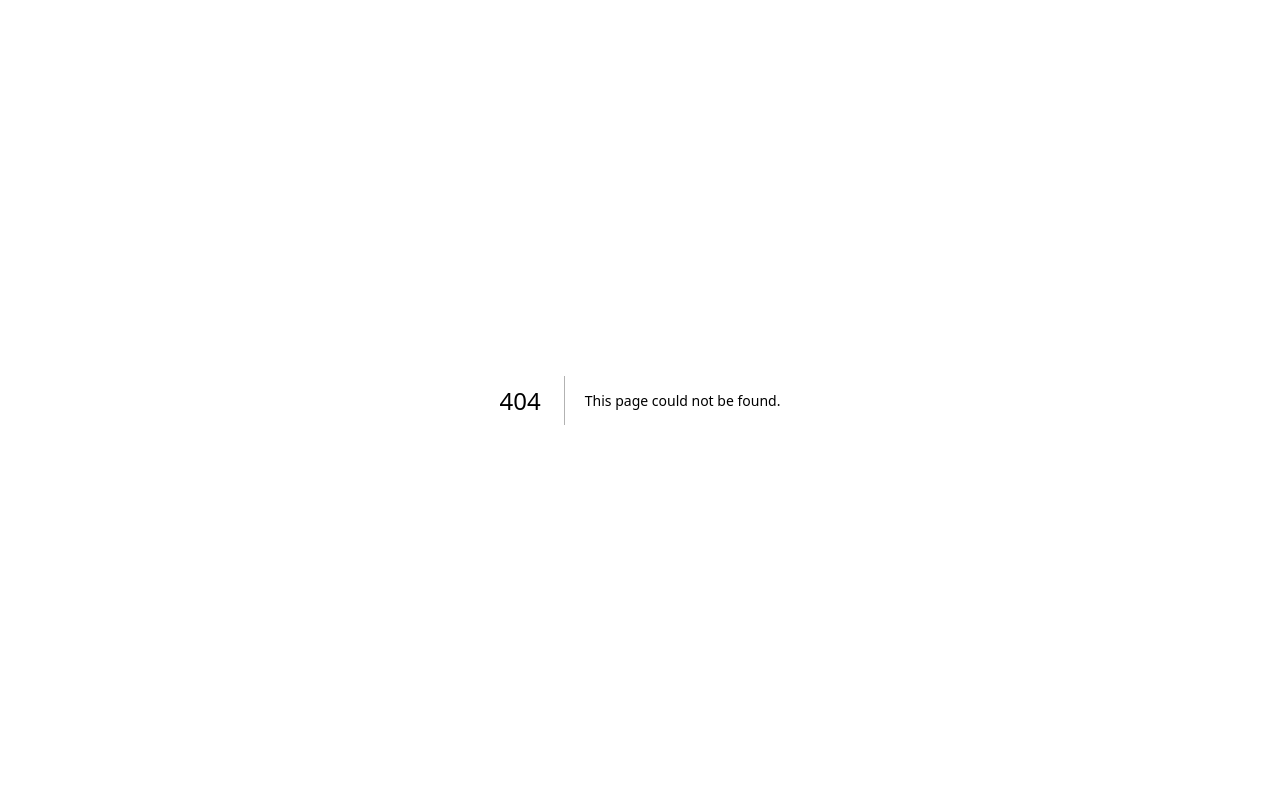
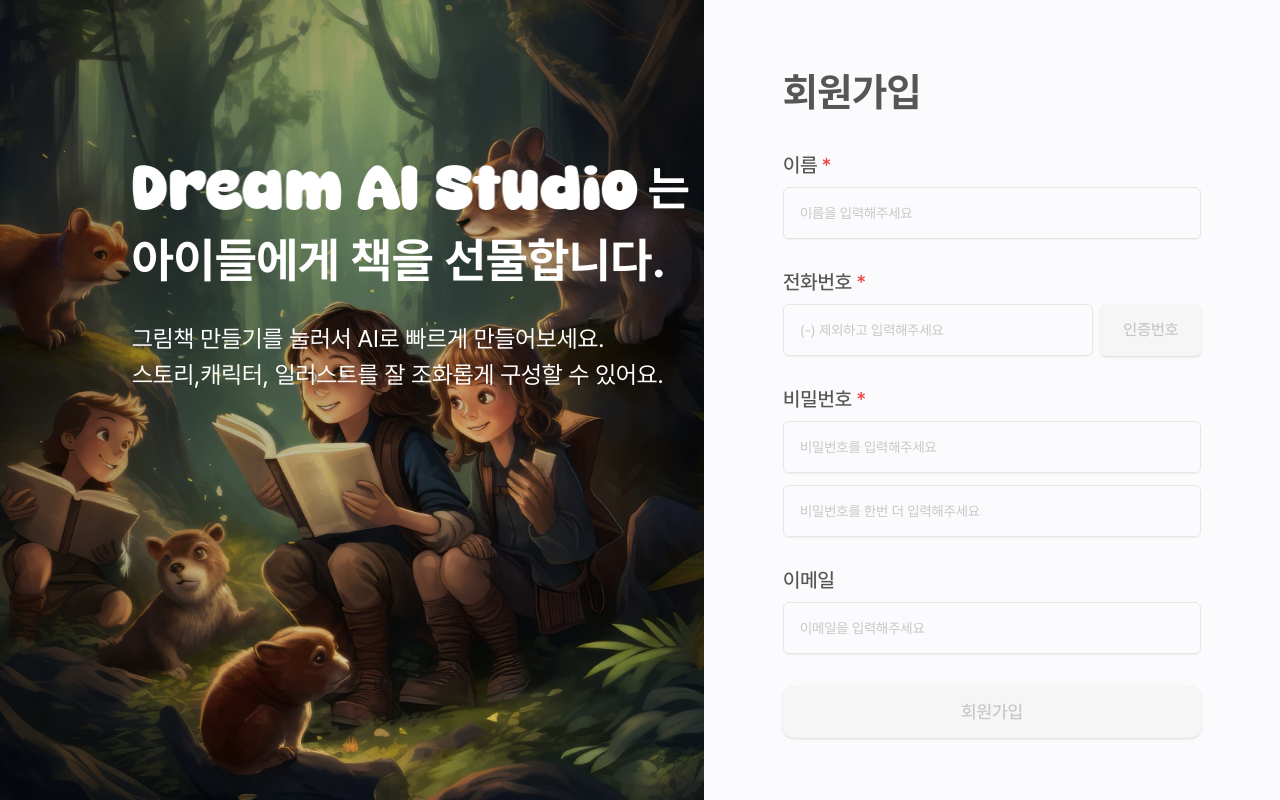
Before and after one commit to VictoryJu/dream-ai, a Next.js app: page /auth/signup in a window 1280 px wide. Before the commit this address had no page. Built offline with nearby package versions, Linux system fonts and the light colour scheme.

Commit message:
[feat]: add signup page, custom shardcn label

```diff
--- /dev/null
+++ b/app/auth/signup/page.tsx
@@ -0,0 +1,7 @@
+import SignupForm from './signupForm';
+
+const page = () => {
+  return <SignupForm />;
+};
+
+export default page;
--- /dev/null
+++ b/app/auth/signup/signupForm.tsx
@@ -0,0 +1,130 @@
+'use client';
+
+import { Button } from '@/components/ui/button';
+import { AuthFormLabel } from '@/components/ui/custom/auth-form-label';
+import { Form, FormControl, FormField, FormItem, FormMessage } from '@/components/ui/form';
+import { Input } from '@/components/ui/input';
+import { zodResolver } from '@hookform/resolvers/zod';
+import { useForm } from 'react-hook-form';
+import { SignupForm, signupFormSchema } from './validator';
+
+const SignupForm = () => {
+  const form = useForm<SignupForm>({
+    resolver: zodResolver(signupFormSchema),
+    mode: 'onChange',
+    defaultValues: {
+      username: '',
+      tel: '',
+      password: '',
+      confirmPassword: '',
+      email: '',
+    },
+  });
+
+  const onSubmit = (values: SignupForm) => {
+    console.log(values);
+  };
+
+  const handleSendVerification = async () => {
+    const telValidation = await form.trigger('tel');
+    if (telValidation) {
+      const tel = form.getValues('tel');
+      console.log('인증번호 발송:', tel);
+    }
+  };
+
+  const telField = form.getFieldState('tel');
+  const submitButtonDisabled = form.formState.isSubmitting || !form.formState.isValid;
+  const isTelValid = telField.isDirty && !telField.invalid;
+
+  return (
+    <div className="min-w-[350px]">
+      <div className="text-[40px] text-gray-400 font-bold mb-8">회원가입</div>
+      <Form {...form}>
+        <form onSubmit={form.handleSubmit(onSubmit)} className="space-y-8">
+          <FormField
+            control={form.control}
+            name="username"
+            render={({ field }) => (
+              <FormItem>
+                <AuthFormLabel required>이름</AuthFormLabel>
+                <FormControl>
+                  <Input placeholder="이름을 입력해주세요" {...field} />
+                </FormControl>
+                <FormMessage />
+              </FormItem>
+            )}
+          />
+          <FormField
+            control={form.control}
+            name="tel"
+            render={({ field }) => (
+              <FormItem>
+                <AuthFormLabel required>전화번호</AuthFormLabel>
+                <FormControl>
+                  <div className="flex gap-2 items-center">
+                    <Input type="tel" className="w-auto" placeholder="(-) 제외하고 입력해주세요" {...field} />
+                    <Button
+                      className="h-[52px] p-[14px] w-[100px] text-[16px] font-medium rounded-[5px]"
+                      type="button"
+                      onClick={handleSendVerification}
+                      disabled={!isTelValid}
+                    >
+                      인증번호
+                    </Button>
+                  </div>
+                </FormControl>
+                <FormMessage />
+              </FormItem>
+            )}
+          />
+          <div className="space-y-3">
+            <FormField
+              control={form.control}
+              name="password"
+              render={({ field }) => (
+                <FormItem>
+                  <AuthFormLabel required>비밀번호</AuthFormLabel>
+                  <FormControl>
+                    <Input type="password" placeholder="비밀번호를 입력해주세요" {...field} />
+                  </FormControl>
+                  <FormMessage />
+                </FormItem>
+              )}
+            />
+            <FormField
+              control={form.control}
+              name="confirmPassword"
+              render={({ field }) => (
+                <FormItem>
+                  <FormControl>
+                    <Input type="password" placeholder="비밀번호를 한번 더 입력해주세요" {...field} />
+                  </FormControl>
+                  <FormMessage />
+                </FormItem>
+              )}
+            />
+          </div>
+          <FormField
+            control={form.control}
+            name="email"
+            render={({ field }) => (
+              <FormItem>
+                <AuthFormLabel>이메일</AuthFormLabel>
+                <FormControl>
+                  <Input type="email" placeholder="이메일을 입력해주세요" {...field} />
+                </FormControl>
+                <FormMessage />
+              </FormItem>
+            )}
+          />
+          <Button disabled={submitButtonDisabled} className="w-full h-[52px] rounded-[10px] text-lg" type="submit">
+            회원가입
+          </Button>
+        </form>
+      </Form>
+    </div>
+  );
+};
+
+export default SignupForm;
--- /dev/null
+++ b/app/auth/signup/validator.ts
@@ -0,0 +1,24 @@
+import { z } from 'zod';
+
+export const signupFormSchema = z
+  .object({
+    username: z.string().min(2, {
+      message: '이름은 2글자 이상 입력해주세요.',
+    }),
+    tel: z
+      .string()
+      .regex(/^010\d{8}$/, '올바른 휴대폰 번호 형식이 아닙니다.')
+      .length(11, '휴대폰 번호는 11자리여야 합니다.')
+      .transform((val) => val.replace(/-/g, '')),
+    password: z.string().min(8, {
+      message: '비밀번호는 최소 8자 이상이어야 합니다.',
+    }),
+    confirmPassword: z.string(),
+    email: z.string().email('올바른 이메일 형식이 아닙니다.').optional().or(z.literal('')),
+  })
+  .refine((data) => data.password === data.confirmPassword, {
+    message: '비밀번호가 일치하지 않습니다.',
+    path: ['confirmPassword'],
+  });
+
+export type SignupForm = z.infer<typeof signupFormSchema>;
--- /dev/null
+++ b/components/ui/custom/auth-form-label.tsx
@@ -0,0 +1,31 @@
+import React from 'react';
+
+import { cn } from '@/lib/utils';
+import { FormLabel } from '../form';
+
+interface AuthFormLabelProps extends React.ComponentPropsWithoutRef<typeof FormLabel> {
+  required?: boolean;
+}
+
+export const AuthFormLabel = React.forwardRef<HTMLLabelElement, AuthFormLabelProps>(
+  ({ children, required, className, ...props }, ref) => {
+    return (
+      <FormLabel
+        ref={ref}
+        className={cn(` text-foreground text-gray-400 text-xl leading-[22px] font-medium ${className}`)}
+        {...props}
+      >
+        {children}
+        {required && (
+          <>
+            <span className="text-red-500 ml-1" aria-hidden="true">
+              *
+            </span>
+          </>
+        )}
+      </FormLabel>
+    );
+  },
+);
+
+AuthFormLabel.displayName = 'AuthFormLabel';
```
